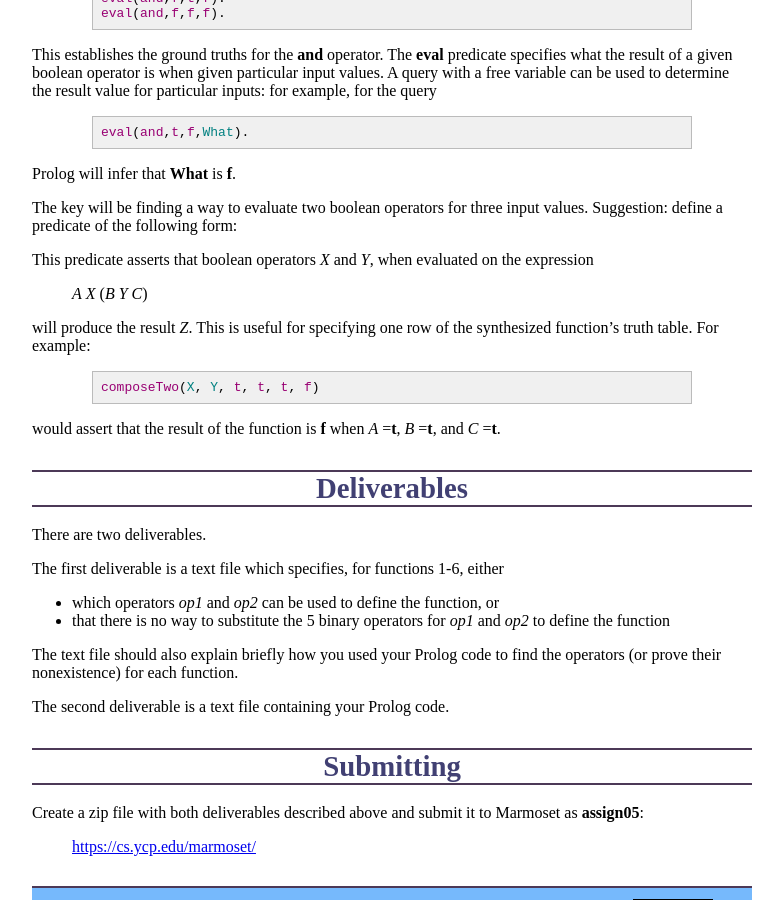
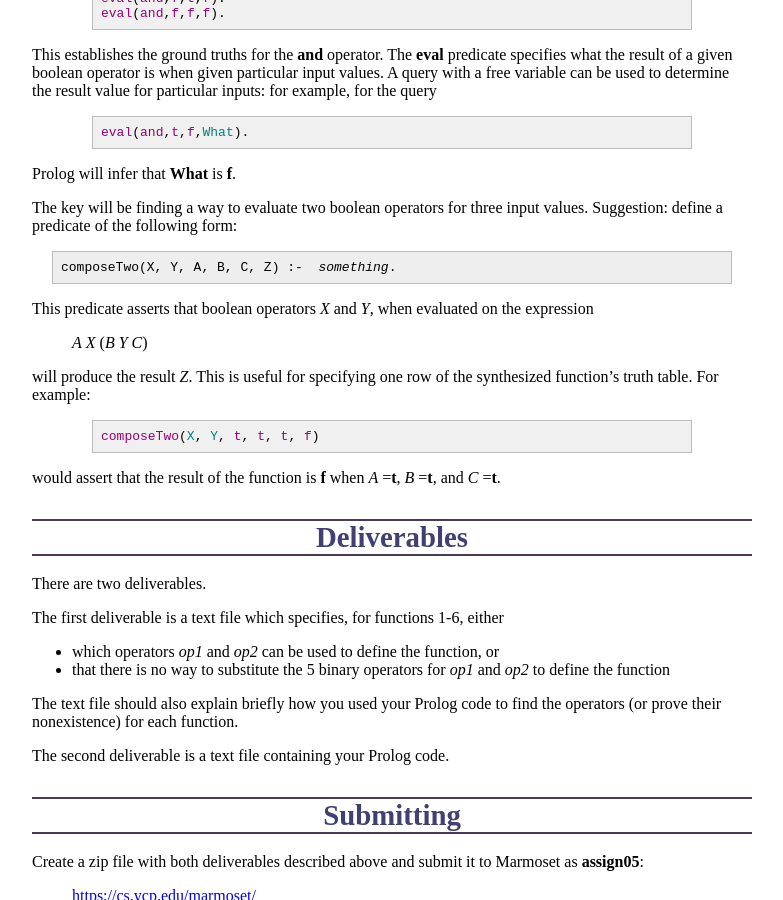
Before and after one commit to ycpcs/cs340-fall2015, a Jekyll site: the page built from assign/assign05.md, in a window 1280 px wide and 900 px high, scrolled down 3682 px. Shown: the whole window, without its empty margins (248-1031 px from the left). Built offline with Jekyll 4.4.1, drawn with Linux system fonts in a browser that asks for light colours; Markdown is read by kramdown in place of the engine named in the settings.

Commit message:
fix missing code snippet

```diff
--- a/assign/assign05.md
+++ b/assign/assign05.md
@@ -179,6 +179,10 @@ Prolog will infer that **What** is **f**.
 
 The key will be finding a way to evaluate two boolean operators for three input values. Suggestion: define a predicate of the following form:
 
+<pre>
+composeTwo(X, Y, A, B, C, Z) :-  <i>something</i>.
+</pre>
+
 This predicate asserts that boolean operators *X* and *Y*, when evaluated on the expression
 
 > *A* *X* (*B* *Y* *C*)
```
